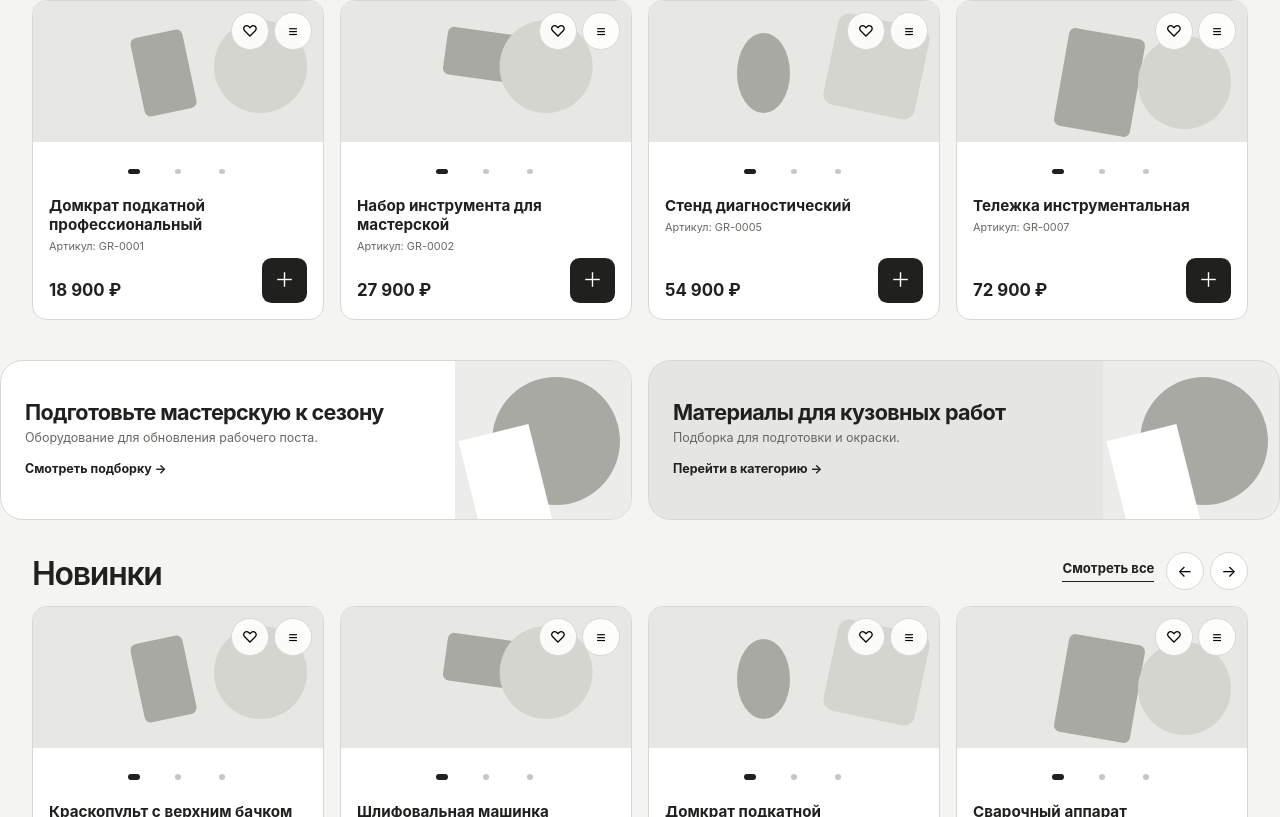
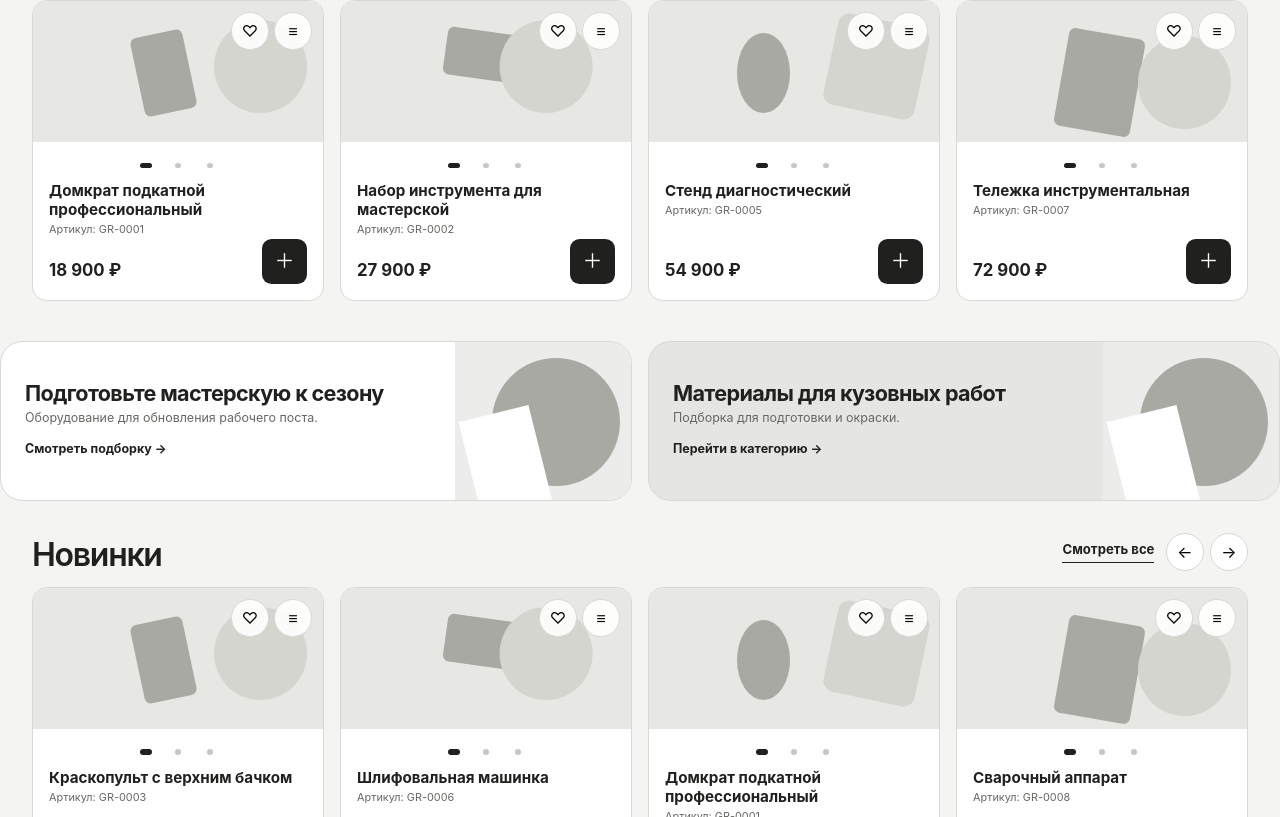
Before and after one commit to kcska18051-crypto/garage, a React (Vite) app in the folder prototype/: page / in a window 1280 px wide. Shown: the part 783-1600 px from the top of the page. Built offline with nearby package versions, Linux system fonts and the light colour scheme.

Commit message:
fix: tighten product card spacing

```diff
--- a/prototype/src/features/products/ProductTeaserCard.css
+++ b/prototype/src/features/products/ProductTeaserCard.css
@@ -7,10 +7,10 @@
 .product-teaser__visual--2 i{border-radius:50%;transform:translateX(-1rem)}.product-teaser__visual--2 b{border-radius:.7rem;transform:rotate(12deg)}
 .product-teaser__visual--3 i{height:6.2rem;transform:rotate(10deg);width:4.8rem}.product-teaser__visual--3 b{transform:translateY(1rem)}
 .product-teaser__actions{display:flex;gap:.35rem;position:absolute;right:.7rem;top:.7rem;z-index:2}.product-teaser__actions button{background:rgb(255 255 255/.9);border:1px solid var(--color-border);border-radius:50%;cursor:pointer;height:2.35rem;width:2.35rem}.product-teaser__actions button[aria-pressed=true]{background:var(--color-text);color:white}
-.product-teaser__dots{align-items:center;display:flex;justify-content:center;min-height:2.75rem}.product-teaser__dots button{align-items:center;background:transparent;border:0;cursor:pointer;display:flex;height:2.75rem;justify-content:center;padding:0;width:2.75rem}.product-teaser__dots button::before{background:#c8c8c3;border-radius:50%;content:"";height:.34rem;width:.34rem}.product-teaser__dots button[aria-pressed=true]::before{background:var(--color-text);border-radius:999px;width:.8rem}.product-teaser__dots button:focus-visible{outline:2px solid var(--color-text);outline-offset:-.4rem}
-.product-teaser__name{display:-webkit-box;font-size:.95rem;font-weight:750;line-height:1.25;margin-top:.2rem;min-height:1.2rem;overflow:hidden;text-decoration:none;-webkit-box-orient:vertical;-webkit-line-clamp:2}
-.product-teaser__sku{color:var(--color-text-muted);font-size:.68rem;margin:.2rem 0 .25rem}
-.product-teaser__bottom{align-items:end;display:flex;gap:.5rem;justify-content:space-between;margin-top:auto}.product-teaser__bottom>div{display:grid}.product-teaser__bottom del{color:var(--color-text-muted);font-size:.68rem}.product-teaser__bottom strong{font-size:1.15rem;white-space:nowrap}
+.product-teaser__dots{align-items:center;display:flex;justify-content:center;min-height:2rem}.product-teaser__dots button{align-items:center;background:transparent;border:0;cursor:pointer;display:flex;height:2rem;justify-content:center;padding:0;width:2rem}.product-teaser__dots button::before{background:#c8c8c3;border-radius:50%;content:"";height:.34rem;width:.34rem}.product-teaser__dots button[aria-pressed=true]::before{background:var(--color-text);border-radius:999px;width:.8rem}.product-teaser__dots button:focus-visible{outline:2px solid var(--color-text);outline-offset:-.25rem}
+.product-teaser__name{display:-webkit-box;font-size:.95rem;font-weight:750;line-height:1.25;margin:0;min-height:1.2rem;overflow:hidden;text-decoration:none;-webkit-box-orient:vertical;-webkit-line-clamp:2}
+.product-teaser__sku{color:var(--color-text-muted);font-size:.68rem;margin:.1rem 0}
+.product-teaser__bottom{align-items:end;display:flex;gap:.5rem;justify-content:space-between;margin-top:.15rem}.product-teaser__bottom>div{display:grid}.product-teaser__bottom del{color:var(--color-text-muted);font-size:.68rem}.product-teaser__bottom strong{font-size:1.15rem;white-space:nowrap}
 .product-teaser__cart,.product-teaser__quote{background:var(--color-text);border:0;border-radius:.6rem;color:white;cursor:pointer;min-height:2.8rem}.product-teaser__cart{font-size:1.25rem;width:2.8rem}.product-teaser__quote{font-size:.72rem;padding:.5rem .7rem}
-@media(max-width:519px){.product-teaser{min-height:17.5rem}.product-teaser__media{height:9rem}}
+@media(max-width:519px){.product-teaser{min-height:17.5rem}.product-teaser__media{height:9rem}.product-teaser__dots{min-height:2.75rem}.product-teaser__dots button{height:2.75rem;width:2.75rem}}
 @media(prefers-reduced-motion:reduce){.product-teaser__visual i,.product-teaser__visual b{transition:none}}
```
Also changed, not shown: 1 other file (tests, documents, lock files or other folders).
